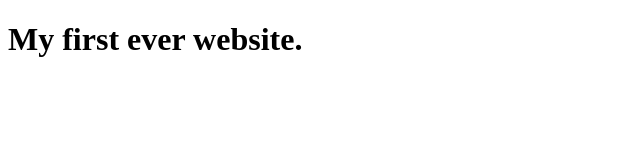
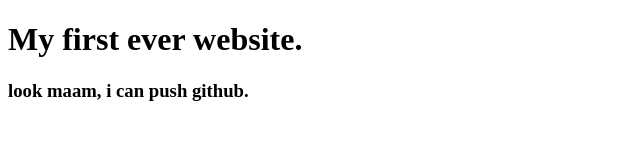
Before and after one commit to rumonchanda/my-first-website, a plain HTML site: page index.html in a window 1280 px wide. Shown: the whole page, without its empty margins (0-640 px from the left). Drawn offline with Linux system fonts and the light colour scheme.

Commit message:
learn github

```diff
--- a/index.html
+++ b/index.html
@@ -8,5 +8,6 @@
 </head>
 <body>
     <h1>My first ever website.</h1>
+    <h3>look maam, i can push github.</h3>
 </body>
 </html>
```
